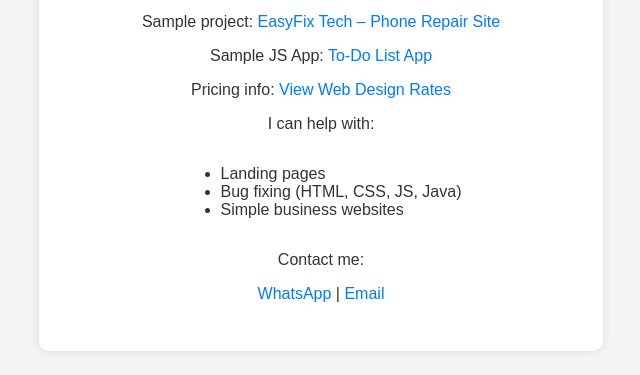
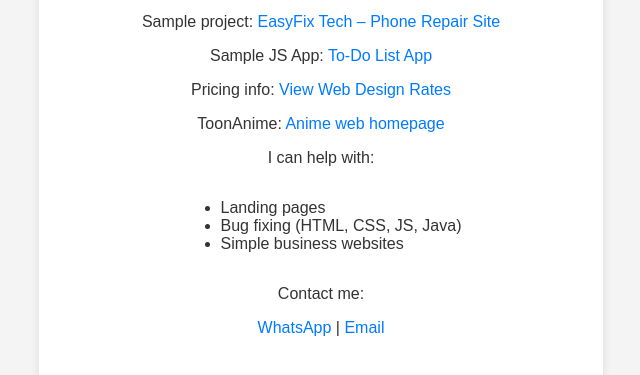
Before and after one commit to toonna2032/toonna2032.github.io, a plain HTML site: page index.html in a window 1280 px wide. Shown: the part 165-540 px from the top of the page, without its empty margins (319-959 px from the left). Drawn offline with Linux system fonts and the light colour scheme.

Commit message:
index.html

```diff
--- a/index.html
+++ b/index.html
@@ -38,6 +38,7 @@
 <p>Sample project: <a href="easyfix.html" target="_blank">EasyFix Tech – Phone Repair Site</a></p>
     <p>Sample JS App: <a href="todo.html" target="_blank">To-Do List App</a></p>
     <p>Pricing info: <a href="pricing.html" target="_blank">View Web Design Rates</a></p>
+    <p>ToonAnime: <a href="toonanime.html" target="_blank">Anime web homepage</a></p>
     <p>I can help with:</p>
     <ul style="text-align: left; display:inline-block;">
       <li>Landing pages</li>
```
